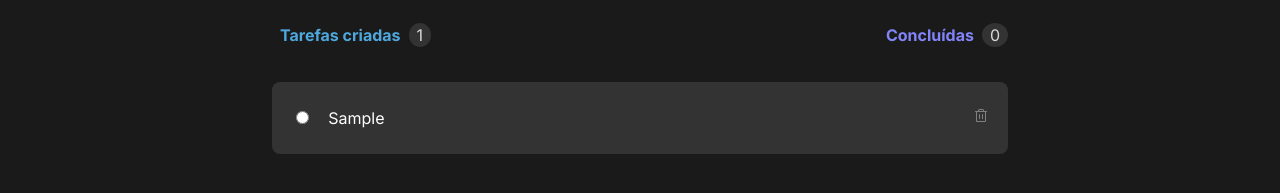
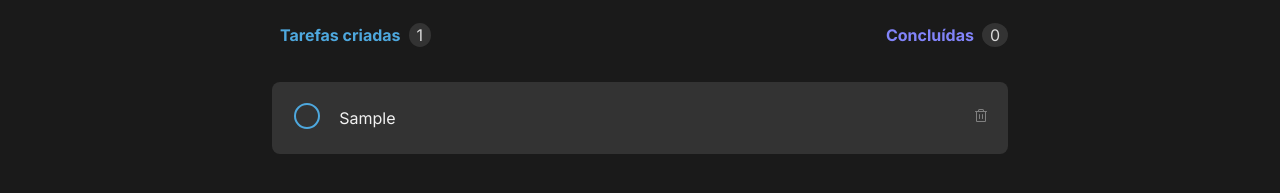
Before and after one commit to leandroaroberto/todo-list, a React (Vite) app: page / in a window 1280 px wide. Both pictures are taken after typing "Sample" into the empty fields and a click on the button "Criar". Shown: the part 305-498 px from the top of the page. Built offline with nearby package versions, Linux system fonts and the light colour scheme; the HTML template or start-up script is replaced by a standard one.

Commit message:
Handle tasks

```diff
--- /dev/null
+++ b/src/components/CustomRadio/CustomRadio.module.css
@@ -0,0 +1,16 @@
+
+.checked{
+    color: var(--purple-dark);
+}
+
+.checked:hover {
+    color: var(--purple);
+}
+
+.unchecked {
+    color: var(--blue);
+}
+
+.unchecked:hover {
+    color: var(--blue-dark);
+}
--- /dev/null
+++ b/src/components/CustomRadio/CustomRadio.tsx
@@ -0,0 +1,24 @@
+import { CheckCircle, Circle } from '@phosphor-icons/react';
+import styles from './CustomRadio.module.css'
+
+interface RadioButtonProps {
+    checked?: true | false;
+    onClick: () => void;
+}
+
+export const CustomRadio = ({checked, onClick} : RadioButtonProps) => {
+  return (
+    <div onClick={onClick}>
+        {
+            checked ? (
+                <span className={styles.checked}>
+                    <CheckCircle size={32} weight={'fill'}/>
+                </span>) :
+                (
+                <span >
+                    <Circle size={32} className={styles.unchecked}/>
+                </span>)
+        }
+    </div>
+  )
+}
--- a/src/components/Tasks/Task.module.css
+++ b/src/components/Tasks/Task.module.css
@@ -35,3 +35,10 @@
     color: var(--danger);
     cursor: pointer;
 }
+
+.container .task .taskContentSelected {
+    width: 632px;
+    margin: 0 1rem;
+    text-decoration: line-through;
+    color: var(--gray-300);
+}
--- a/src/components/Tasks/Task.tsx
+++ b/src/components/Tasks/Task.tsx
@@ -1,7 +1,20 @@
+import { useState } from 'react';
+import { CustomRadio } from '../CustomRadio/CustomRadio';
 import styles from './Task.module.css'
 import { Trash } from '@phosphor-icons/react';
+import { Task as TaskProp} from './NewTask';
+import { TasksProps } from '../../App';
 
-export const Task = ({task, handleDeleteTask} : any) => {
+interface TaskCompProps {
+  task: TasksProps;
+  handleDeleteTask: (id: string) => void;
+  handleSetTask : (newTasks: Array<TasksProps>) => void;
+  tasks: Array<TaskProp>;
+}
+
+export const Task = ({task, handleDeleteTask, handleSetTask, tasks} : TaskCompProps) => {
+
+  const [ radioChecked, setRadioChecked ] = useState(false)
 
   function onHandleDeleteTask() {
     const response = confirm("Are you sure you want to delete that?");
@@ -10,13 +23,22 @@ export const Task = ({task, handleDeleteTask} : any) => {
     }
   }
 
+  function handleRadioCheck() {
+    setRadioChecked(! radioChecked)
+    const updatedTask = tasks.filter(t => t.id !== task.id)
+    handleSetTask([...updatedTask, {id: task.id, title: task.title, isSelected: ! radioChecked}])
+  }
+
   return (
     <div className={styles.container}>
       <div className={styles.task}>
         <div className={styles.taskRadio}>
-          <input type="radio" />
+          <CustomRadio
+            checked={radioChecked}
+            onClick={handleRadioCheck}
+          />
         </div>
-        <div className={styles.taskContent}>
+        <div className={radioChecked ? styles.taskContentSelected : styles.taskContent}>
           {task.title}
         </div>
         <div className={styles.trashButton}>
--- a/src/components/Tasks/TaskTray.tsx
+++ b/src/components/Tasks/TaskTray.tsx
@@ -4,7 +4,7 @@ import { Task } from './Task'
 import styles from './TaskTray.module.css'
 interface TaskTrayProps {
   tasks : Array<TasksProps>;
-  onSetTasks: () => void;
+  onSetTasks: (newTasks: Array<TasksProps>) => void;
 }
 
 export const TaskTray = ({tasks, onSetTasks} : TaskTrayProps) => {
@@ -29,7 +29,7 @@ export const TaskTray = ({tasks, onSetTasks} : TaskTrayProps) => {
             </div>
         </div>
         <div className={styles.trayBody}>
-          {tasks.length ? tasks.map(task => <Task key={task.id} task={task} handleDeleteTask={handleDeleteTask}/>) : <EmptyTray /> }
+          {tasks.length ? tasks.map(task => <Task key={task.id} task={task} handleDeleteTask={handleDeleteTask} handleSetTask={onSetTasks} tasks={tasks}/>) : <EmptyTray /> }
         </div>
       </div>
     </main>
--- a/src/global.css
+++ b/src/global.css
@@ -25,5 +25,5 @@
     height: 100%;
     margin: 0;
     background: var(--gray-600);
-    color: var(--white);
+    color: var(--gray-100);
   }
```
